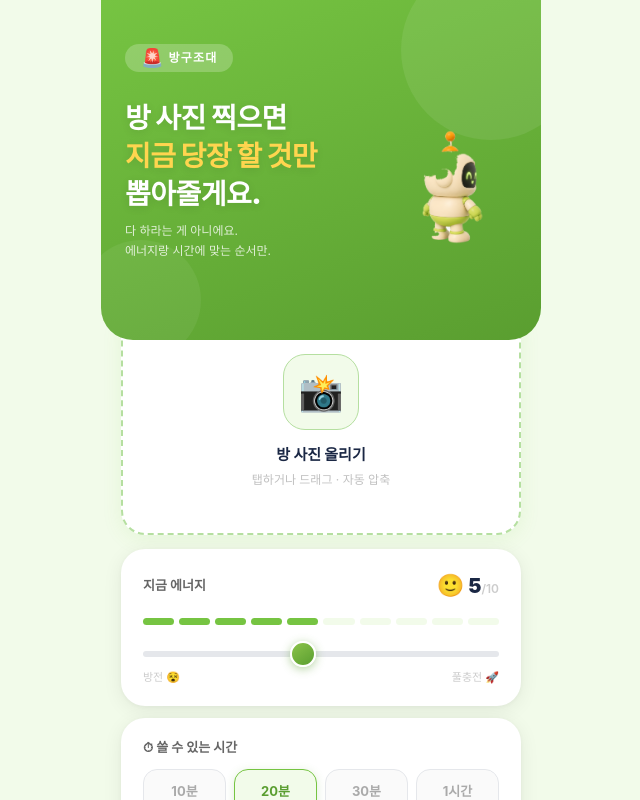
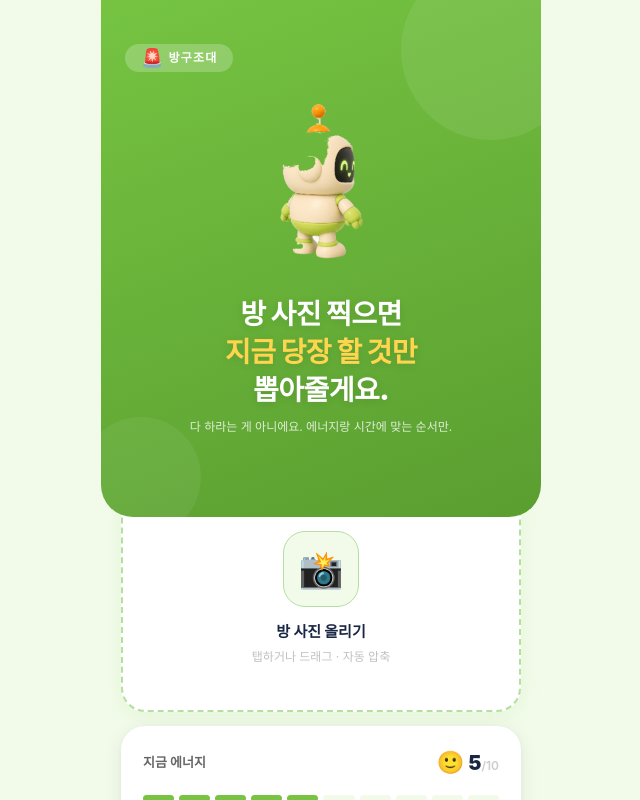
Before and after one commit to sauuri/bang-gujodae, a Next.js app: page / in a window 1280 px wide. Both pictures are taken after a click on the button "🧹 지금 청소 시작하기". Shown: the top 800 px of the page, without its empty margins (319-959 px from the left). Built offline with nearby package versions, Linux system fonts and the light colour scheme.

Commit message:
홈 히어로: 로봇 크기 확대(180), 제목 중앙 정렬
Co-Authored-By: Claude Sonnet 4.6 <noreply@anthropic.com>

```diff
--- a/app/page.tsx
+++ b/app/page.tsx
@@ -200,8 +200,12 @@ export default function Home() {
           </div>
 
           {/* 텍스트 + 로봇 */}
-          <div style={{ display: "flex", alignItems: "flex-end", justifyContent: "space-between" }}>
-            <div>
+          <div style={{ display: "flex", flexDirection: "column", alignItems: "center", textAlign: "center" }}>
+            <RobotSprite
+              pose="idle"
+              size={180}
+              style={{ animation: "robotFloat 3s ease-in-out infinite", marginBottom: 16 }}
+            />
             <h1 style={{
               fontSize: 28, fontWeight: 900, lineHeight: 1.35,
               color: "white", letterSpacing: -0.5,
@@ -212,14 +216,8 @@ export default function Home() {
               뽑아줄게요.
             </h1>
             <p style={{ fontSize: 12, color: "rgba(255,255,255,0.8)", marginTop: 8, lineHeight: 1.6 }}>
-                다 하라는 게 아니에요.<br />에너지랑 시간에 맞는 순서만.
+              다 하라는 게 아니에요. 에너지랑 시간에 맞는 순서만.
             </p>
-            </div>
-            <RobotSprite
-              pose="idle"
-              size={130}
-              style={{ flexShrink: 0, animation: "robotFloat 3s ease-in-out infinite" }}
-            />
           </div>
 
           <style>{`
```
Lines whose indentation alone changed are shown as unchanged.
